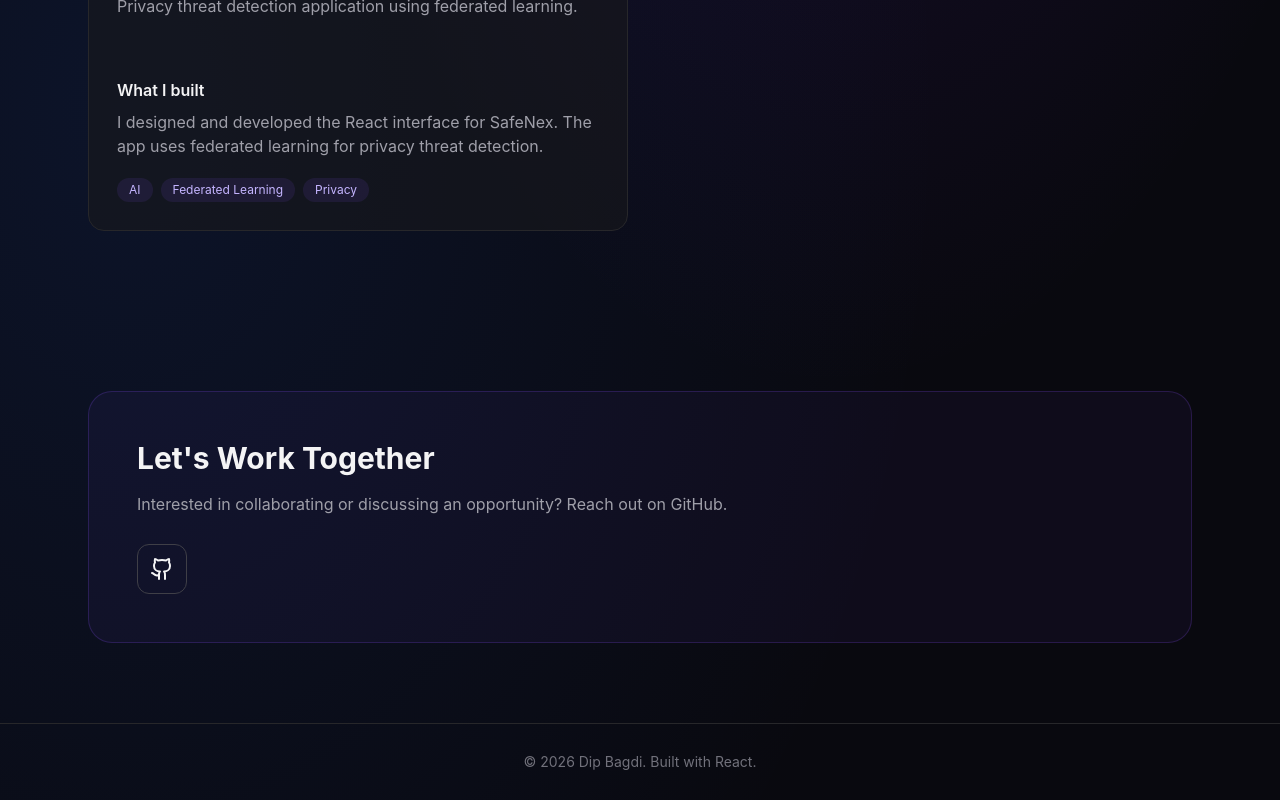
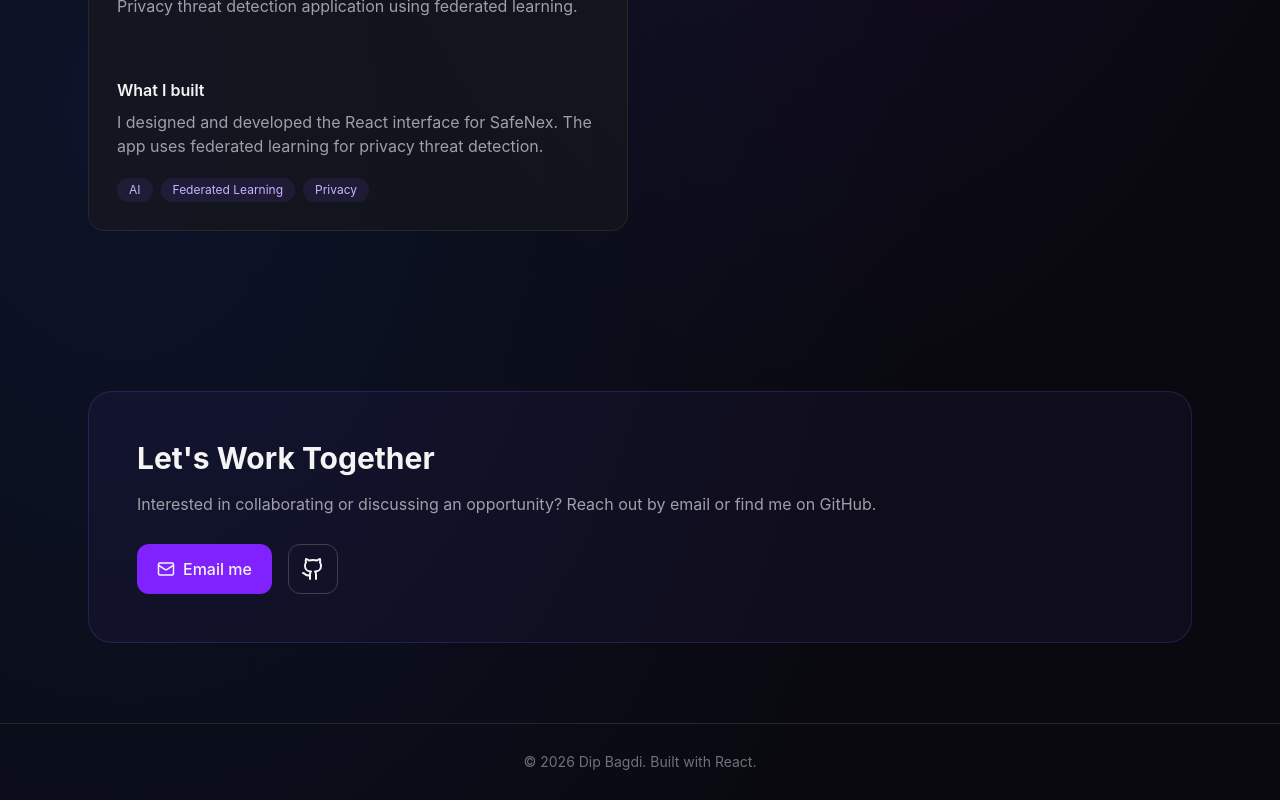
Before and after one commit to dip078/Portfolio, a React (Vite) app: page / in a window 1280 px wide. Shown: the part 1503-2303 px from the top of the page. Built offline with nearby package versions, Linux system fonts and the light colour scheme.

Commit message:
Add approved email contact link

```diff
--- a/src/App.jsx
+++ b/src/App.jsx
@@ -1,5 +1,5 @@
 import { motion } from 'motion/react';
-import { Github, ArrowUpRight, Download, Code2 } from 'lucide-react';
+import { Github, Mail, ArrowUpRight, Download, Code2 } from 'lucide-react';
 
 const projects = [
   { title: 'SafeNex', description: 'Privacy threat detection application using federated learning.', contribution: 'I designed and developed the React interface for SafeNex. The app uses federated learning for privacy threat detection.', tags: ['AI', 'Federated Learning', 'Privacy'], url: '' },
@@ -43,7 +43,7 @@ export default function App() {
                 </section>
               )}<div className="mt-5 flex flex-wrap gap-2">{project.tags.map(tag => <span key={tag} className="rounded-full bg-violet-500/10 px-3 py-1 text-xs text-violet-300">{tag}</span>)}</div>{project.url && <a href={project.url} target="_blank" rel="noreferrer" className="mt-6 inline-flex items-center gap-2 text-violet-300">View Repository <ArrowUpRight size={16}/></a>}</article>)}</div></motion.div></section>
 
-        <section id="contact" className="mx-auto max-w-6xl px-6 py-20"><motion.div {...fadeUp} className="rounded-3xl border border-violet-500/20 bg-violet-500/5 p-8 sm:p-12"><h2 className="text-3xl font-bold">Let's Work Together</h2><p className="mt-4 text-zinc-400">Interested in collaborating or discussing an opportunity? Reach out on GitHub.</p><div className="mt-7 flex flex-wrap gap-4"><a href="https://github.com/dip078" target="_blank" rel="noreferrer" aria-label="GitHub" className="rounded-xl border border-zinc-700 p-3 hover:border-violet-400"><Github/></a></div></motion.div></section>
+        <section id="contact" className="mx-auto max-w-6xl px-6 py-20"><motion.div {...fadeUp} className="rounded-3xl border border-violet-500/20 bg-violet-500/5 p-8 sm:p-12"><h2 className="text-3xl font-bold">Let's Work Together</h2><p className="mt-4 text-zinc-400">Interested in collaborating or discussing an opportunity? Reach out by email or find me on GitHub.</p><div className="mt-7 flex flex-wrap gap-4"><a href="mailto:dipabagdi2003@gmail.com" className="inline-flex items-center gap-2 rounded-xl bg-violet-600 px-5 py-3 font-medium hover:bg-violet-500"><Mail size={18}/> Email me</a><a href="https://github.com/dip078" target="_blank" rel="noreferrer" aria-label="GitHub" className="rounded-xl border border-zinc-700 p-3 hover:border-violet-400"><Github/></a></div></motion.div></section>
       </main>
       <footer className="border-t border-zinc-800 px-6 py-7 text-center text-sm text-zinc-500">© {new Date().getFullYear()} Dip Bagdi. Built with React.</footer>
     </div>
```
